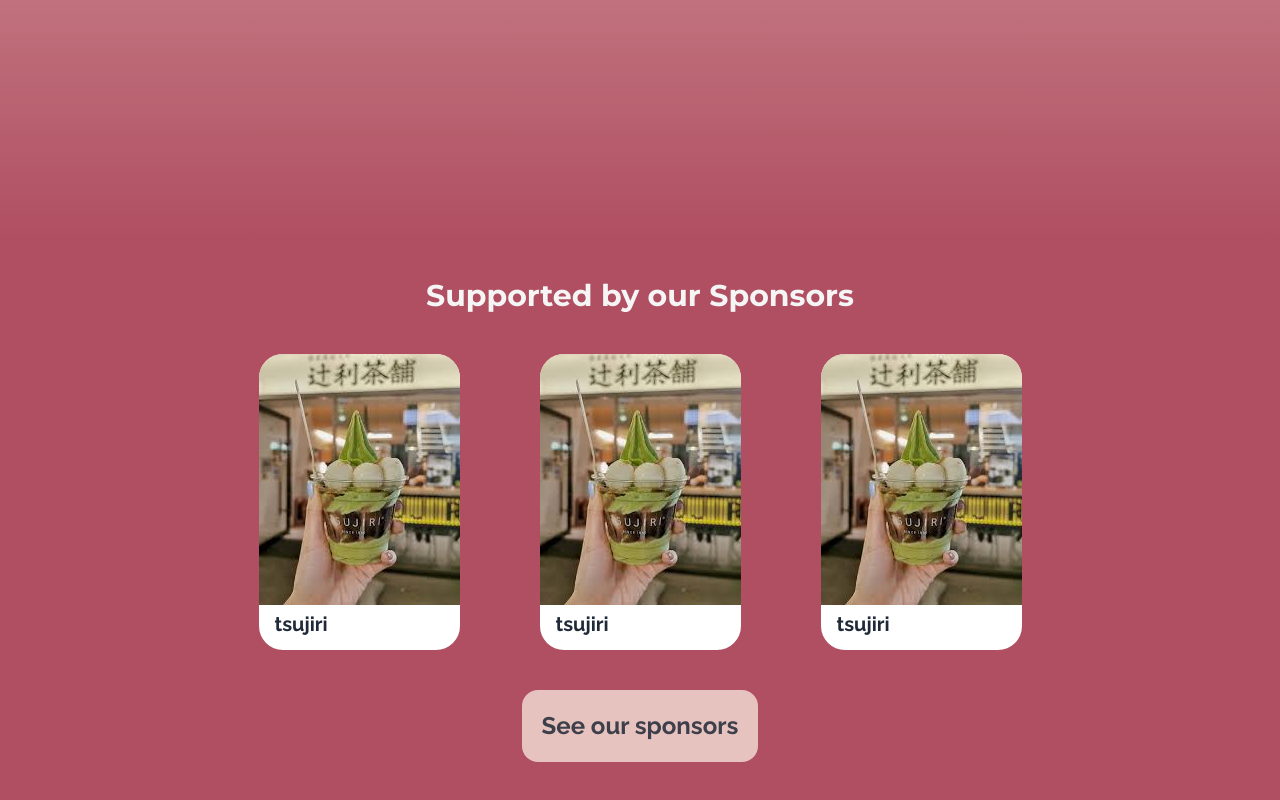
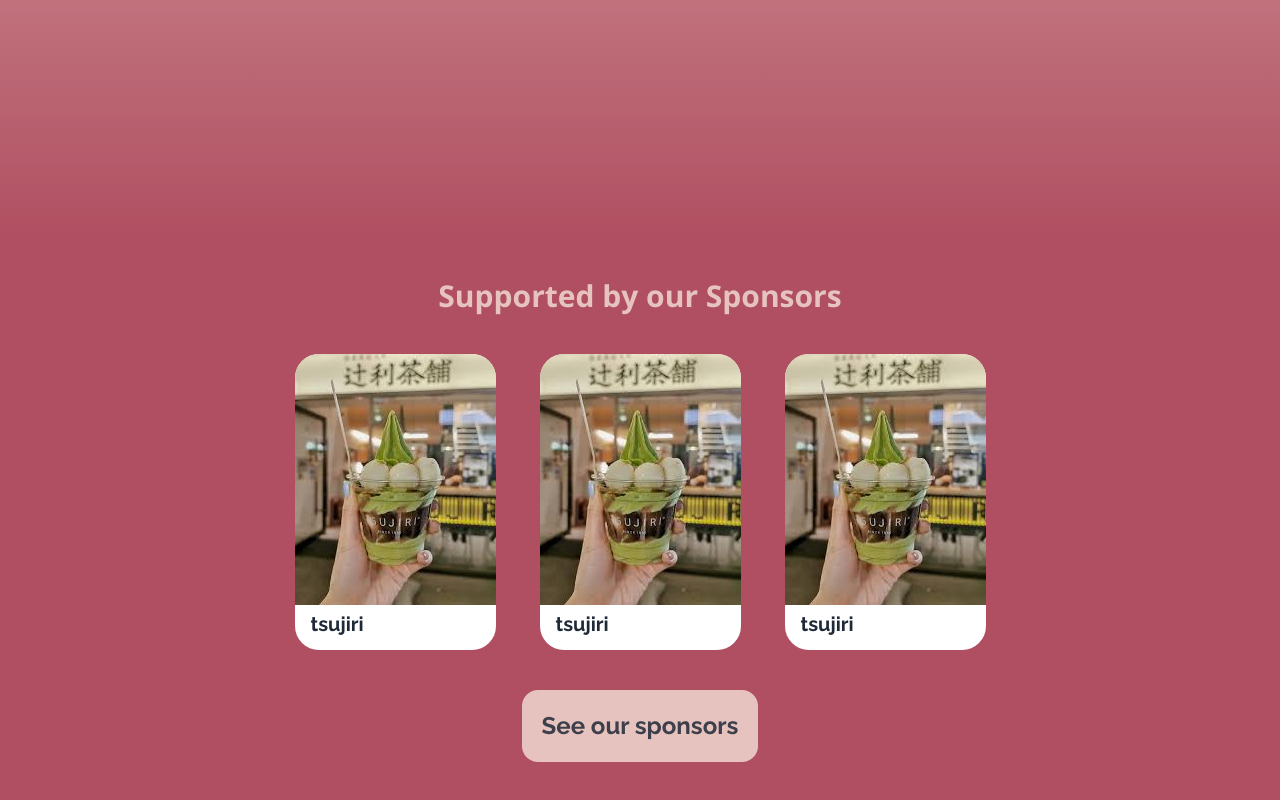
Before and after one commit to UoaWDCC/uads-member-app-v2, a React (Vite) app in the folder web/: page / in a window 1280 px wide. Shown: the part 562-1362 px from the top of the page. Built offline with nearby package versions, Linux system fonts and the light colour scheme.

Commit message:
UADS-18 feat fixes to fonts

```diff
--- a/web/src/pages/Home.tsx
+++ b/web/src/pages/Home.tsx
@@ -37,7 +37,7 @@ function Landing({ children }: { children: JSX.Element }) {
 function Sponsor() {
   return (
     <div className="flex flex-col gap-10 h-screen pb-20 bg-pink">
-      <h1 className="  text-center text-3xl font-bold pt-10 text-neutral-100">
+      <h1 className="  text-center text-3xl font-bold pt-10 text-light-pink font-body">
         Supported by our Sponsors
       </h1>
       <SponsorGroups />
@@ -49,7 +49,7 @@ function Sponsor() {
 function SponsorGroups() {
   return (
     <>
-      <div className="flex flex-row flex-nowrap justify-center gap-20">
+      <div className="flex flex-row flex-nowrap justify-center gap-[2.75rem]">
         <SponsorCard
         image={tsujiri}
         sponsor="tsujiri"/>
```
